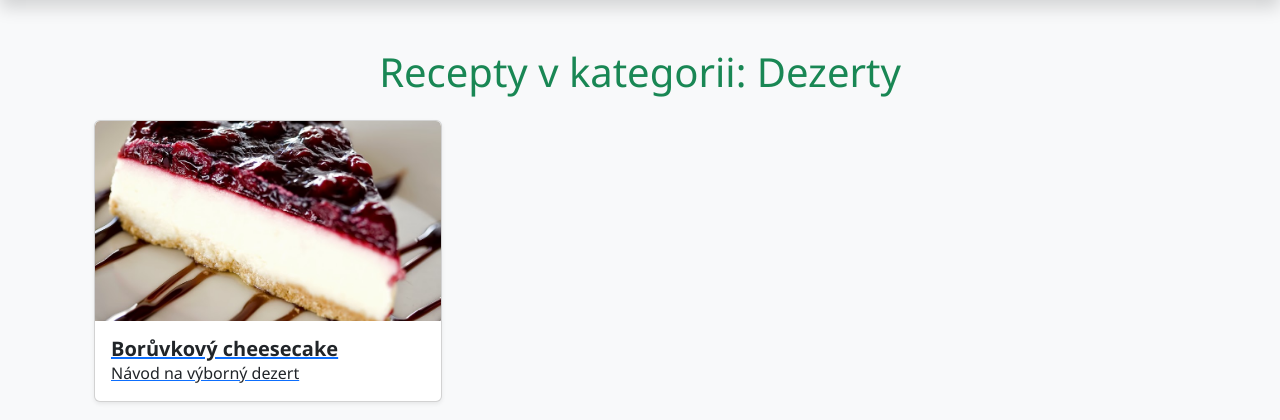
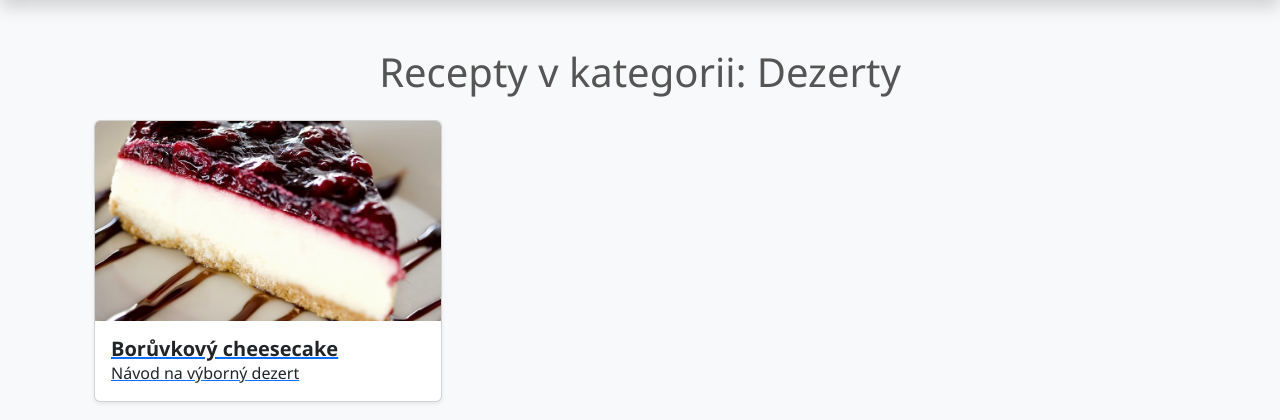
Before and after one commit to alesvcelka1/receptar_django, a Django app: page /kategorie/3/ in a window 1280 px wide. Shown: the part 151-571 px from the top of the page. Run offline with Django 5.2, Linux system fonts and the light colour scheme; data comes from the database, SQL or seed files in the repository.

Commit message:
Update kategorie_detail.html

```diff
--- a/library/templates/library/kategorie_detail.html
+++ b/library/templates/library/kategorie_detail.html
@@ -5,8 +5,7 @@
 
 {% block content %}
 <div class="container mt-5">
-    <h1 class="text-center text-success mb-4">Recepty v kategorii: {{ kategorie.nazev }}</h1>
-
+    <h1 class="text-center mb-4" style="color: #555555;">Recepty v kategorii: {{ kategorie.nazev }}</h1>
     {% if recepty %}
     <div class="row gy-4">
         {% for recept in recepty %}
```
